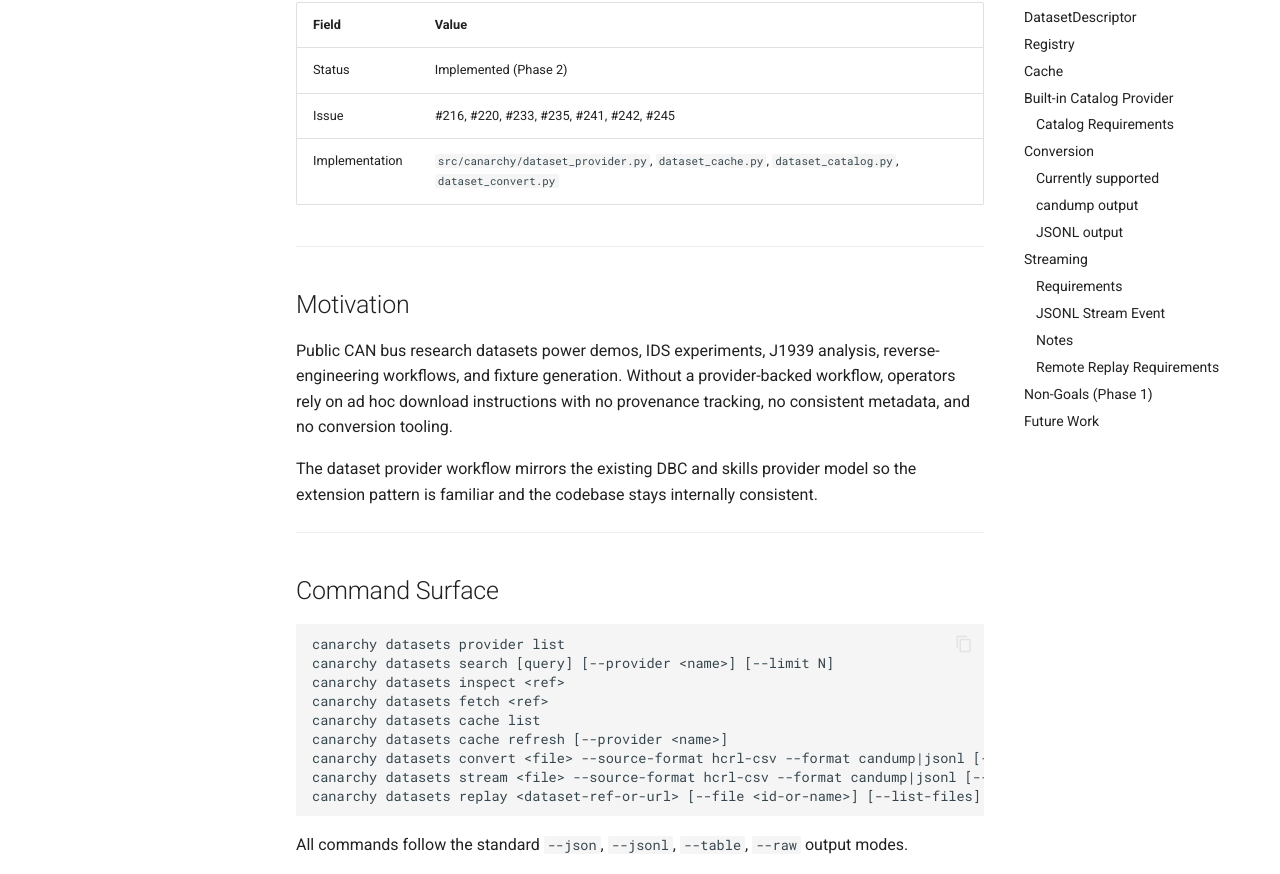
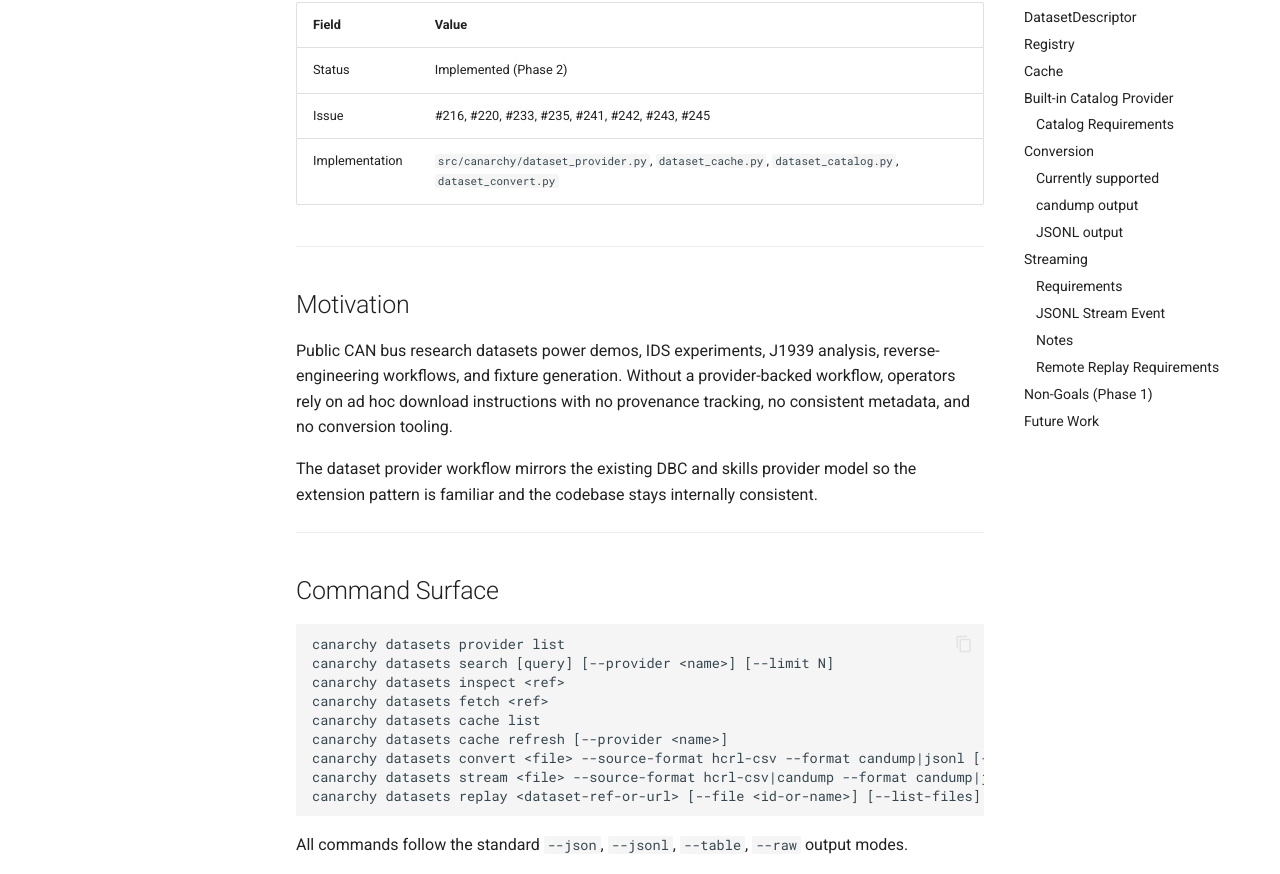
Before and after one commit to hexsecs/canarchy, an MkDocs documentation site: the page built from docs/design/dataset-provider-workflow.md, in a window 1280 px wide and 1400 px high. Shown: the part 277-1151 px from the top of the window. Built offline with MkDocs 1.6.1 and Material for MkDocs 9.7.7, drawn with Linux system fonts in a browser that asks for light colours; comment, search, counter and statistics services are not loaded; some of the changed text lies outside the part shown.

Commit message:
feat: expose candump dataset streaming refs #243

````diff
--- a/docs/design/dataset-provider-workflow.md
+++ b/docs/design/dataset-provider-workflow.md
@@ -5,7 +5,7 @@
 | Field | Value |
 |-------|-------|
 | Status | Implemented (Phase 2) |
-| Issue | #216, #220, #233, #235, #241, #242, #245 |
+| Issue | #216, #220, #233, #235, #241, #242, #243, #245 |
 | Implementation | `src/canarchy/dataset_provider.py`, `dataset_cache.py`, `dataset_catalog.py`, `dataset_convert.py` |
 
 ---
@@ -31,7 +31,7 @@ canarchy datasets fetch <ref>
 canarchy datasets cache list
 canarchy datasets cache refresh [--provider <name>]
 canarchy datasets convert <file> --source-format hcrl-csv --format candump|jsonl [--output <path>]
-canarchy datasets stream <file> --source-format hcrl-csv --format candump|jsonl [--chunk-size N] [--provider-ref <ref>] [--output <path>]
+canarchy datasets stream <file> --source-format hcrl-csv|candump --format candump|jsonl [--chunk-size N] [--provider-ref <ref>] [--output <path>]
 canarchy datasets replay <dataset-ref-or-url> [--file <id-or-name>] [--list-files] [--format candump|jsonl] [--rate N] [--max-frames N] [--max-seconds N] [--dry-run]
 ```
 
@@ -148,6 +148,7 @@ file into a CANarchy-native format.
 | Source format | Description | Output formats |
 |--------------|-------------|----------------|
 | `hcrl-csv` | HCRL Car-Hacking CSV: `Timestamp,ID,DLC,Data[,Label]` | `candump`, `jsonl` |
+| `candump` | can-utils timestamped log lines such as `(0.000000) can0 123#AABB` | `candump`, `jsonl` |
 
 ### candump output
 
````
Also changed, not shown: CHANGELOG.md (+1 -0 lines), docs/command_spec.md (+2 -1 lines), 3 other files.
